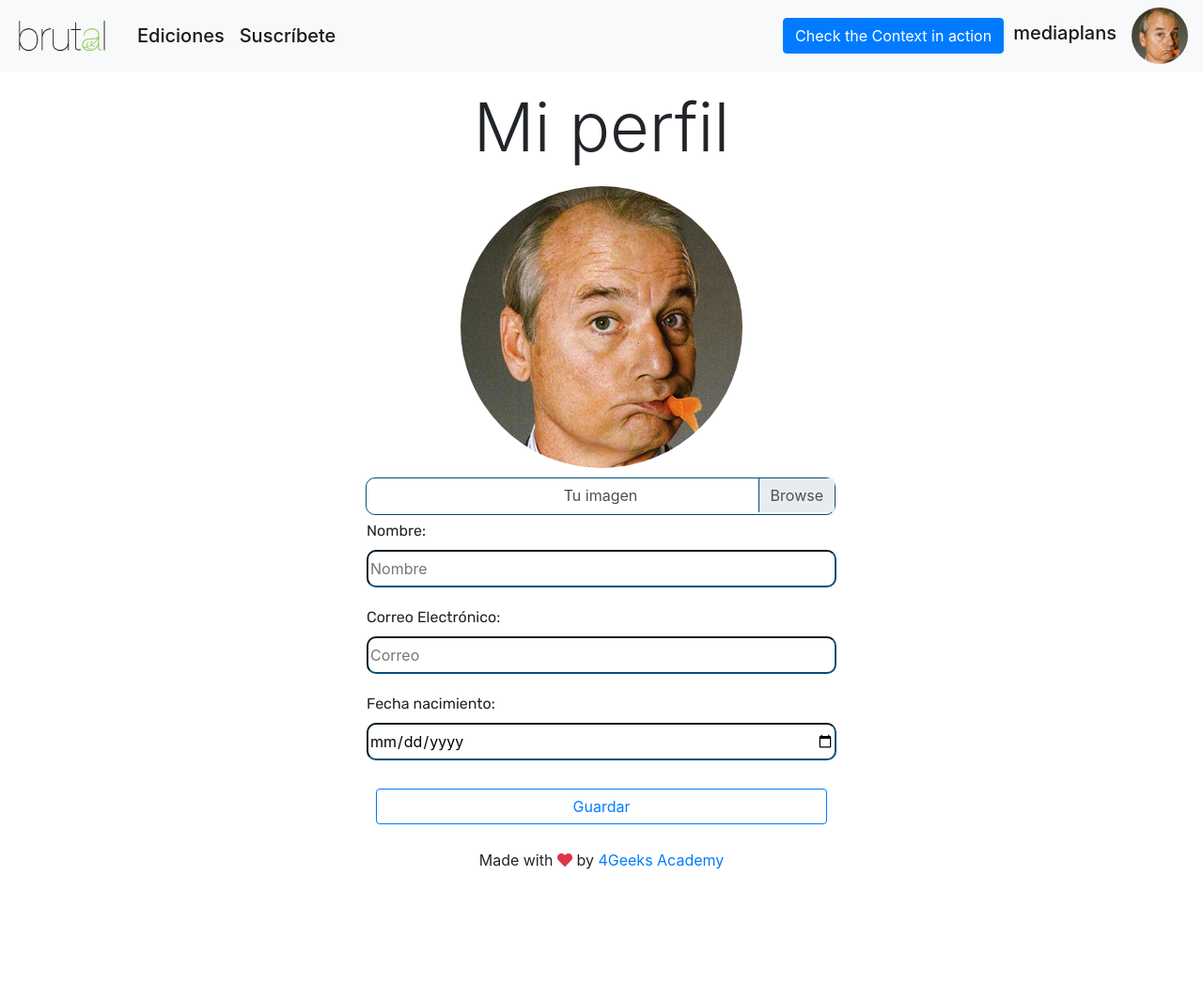
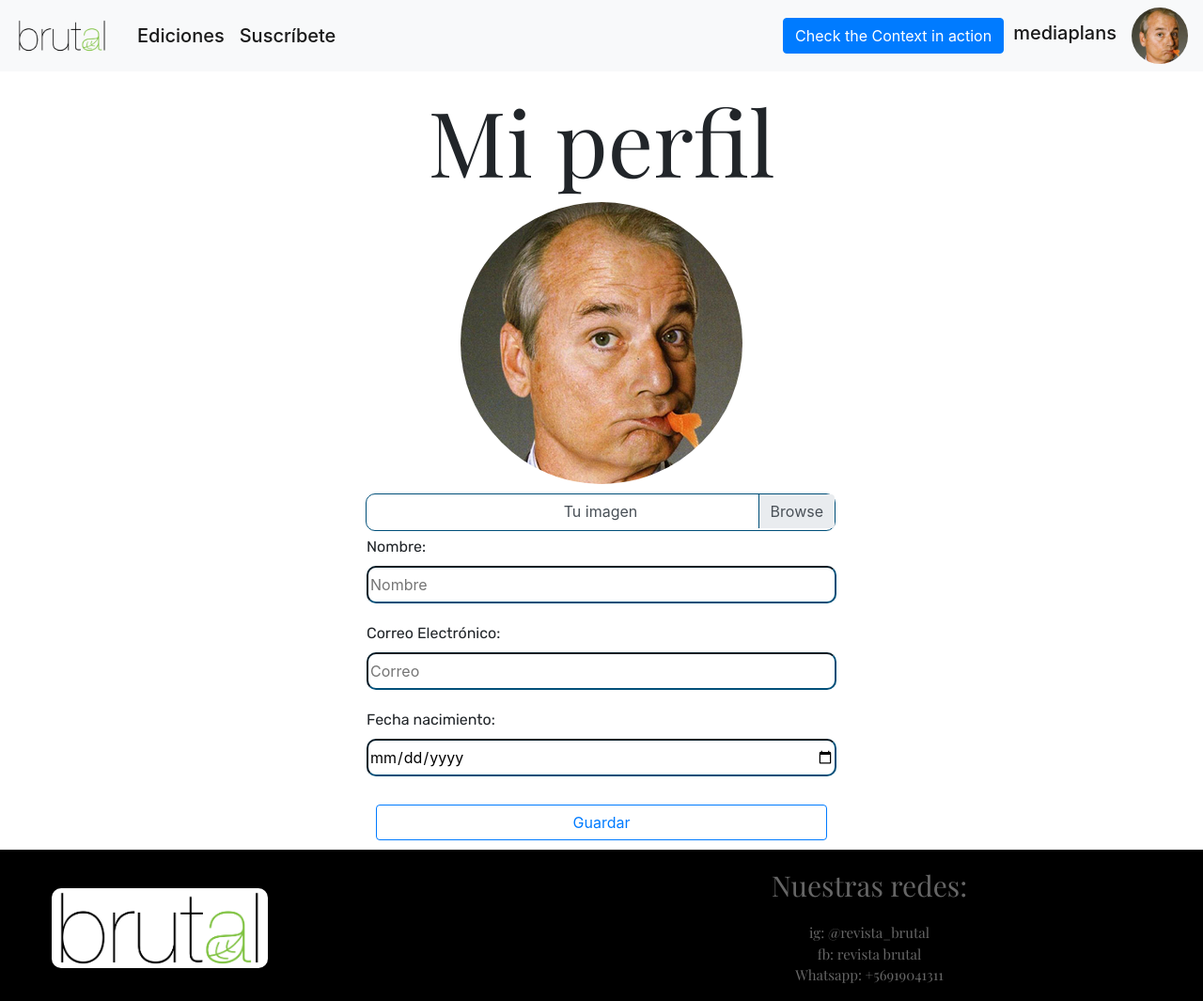
Before and after one commit to Vickybel/Proyecto-final-revista-digital, a React app in the folder front/: page /profile in a window 1280 px wide. Shown: the whole page at 94% size. Before the commit the page ends 959 px from the top, so only its background shows below. Built offline with nearby package versions, Linux system fonts and the light colour scheme.

Commit message:
la tercera es la vencida

```diff
--- a/front/src/js/component/footer.js
+++ b/front/src/js/component/footer.js
@@ -1,10 +1,22 @@
 import React, { Component } from "react";
+import { Link } from "react-router-dom";
+import logo_brutal from "../../img/logo-brutal-1.png";
 
 export const Footer = () => (
 	<footer className="footer mt-auto py-3 text-center">
-		<p>
-			Made with <i className="fa fa-heart text-danger" /> by{" "}
-			<a href="http://www.4geeksacademy.com">4Geeks Academy</a>
-		</p>
+		<div className="container row">
+			<div className="col col-md-4">
+				<Link to="/">
+					<img src={logo_brutal} className="logo_footer" />
+				</Link>
+			</div>
+			<div className="col col-md-4" />
+			<div className="col col-md-4">
+				<p className="footer_contact_title">Nuestras redes:</p>
+				<p className="footer_contact">ig: @revista_brutal</p>
+				<p className="footer_contact">fb: revista brutal</p>
+				<p className="footer_contact">Whatsapp: +56919041311</p>
+			</div>
+		</div>
 	</footer>
 );
--- a/front/src/js/views/editions.js
+++ b/front/src/js/views/editions.js
@@ -28,7 +28,7 @@ export const Editions = () => {
 					<img className="banner_grande" src={fill_murray_240x360} alt="..." />
 					<img className="banner_grande" src={fill_murray_240x360} alt="..." />
 				</div>
-				<div className="col-md-8">
+				<div className="col-md-9">
 					<div className="titulo">
 						<h1 className="display-3">Ediciones</h1>
 					</div>
@@ -41,7 +41,7 @@ export const Editions = () => {
 						<Card className="card_ediciones" />
 					</div>
 				</div>
-				<div className="col-md-2">
+				<div className="col-md-1">
 					<img className="banner_pequeño" src={fill_murray_640x360} alt="..." />
 					<img className="banner_pequeño" src={fill_murray_640x360} alt="..." />
 					<img className="banner_pequeño" src={fill_murray_640x360} alt="..." />
--- a/front/src/js/views/profile.js
+++ b/front/src/js/views/profile.js
@@ -8,7 +8,7 @@ export const Profile = () => {
 	return (
 		<>
 			<div className="container perfil">
-				<h1 className="display-3 titulo">Mi perfil</h1>
+				<h1 className="display-1 perfil_title ">Mi perfil</h1>
 				<img className="imagen_de_perfil" src={fill_murray_300x300} alt="..." />
 				<div className="input-group mb-3">
 					<div className="custom-file">
--- a/front/src/styles/index.scss
+++ b/front/src/styles/index.scss
@@ -25,15 +25,17 @@
 }
 
 .titulo{
-    text-align: center;
+    font-family: 'Playfair Display', serif;
     margin-bottom:20px;
+    padding-left: 75px;
 }
-
+.perfil_title{
+    font-family: 'Playfair Display', serif;
+}
 .banner_pequeño{
     height: 160px;
     width: 300px;
     margin-bottom: 15px;
-    margin-left: 50px;
 }
 
 .banner_grande{
@@ -47,7 +49,7 @@
     min-height: 300px;
     max-width: 228px;
     border: none;
-    margin-left: 75px;
+    margin-left: 100px;
 }
 
 .paginacion{
@@ -121,3 +123,25 @@
     align-self: center;
     text-align: center;
 }
+.logo_footer{
+    background: white;
+    width: 230px;
+    margin-right: 30px;
+    margin-top: 25px;
+    border-radius: 10px;
+}
+.footer{
+    background: black;
+    height: 600px;
+}
+.footer_contact_title{
+    font-family: 'Playfair Display', serif;
+    font-size: 30px;
+    color: #666;
+}
+.footer_contact{
+    font-family: 'Playfair Display', serif;
+    font-size: 15px;
+    color: #666;
+    margin: 0;
+}
```
